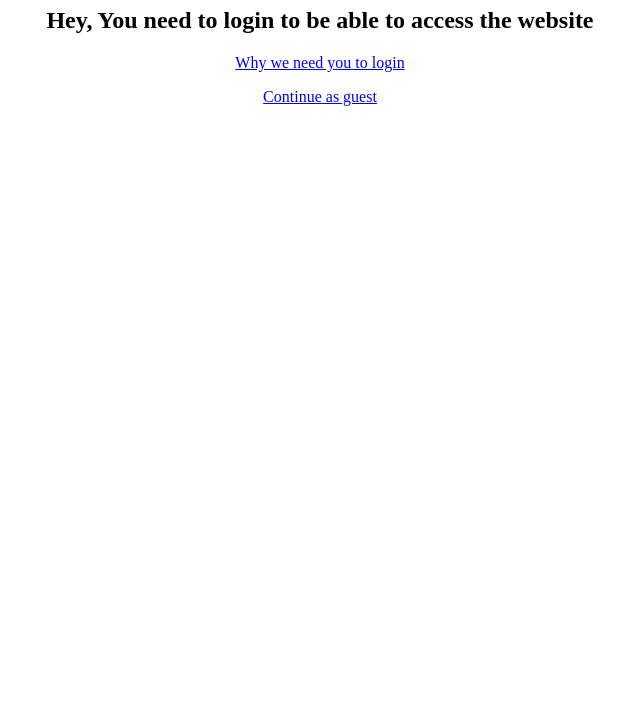
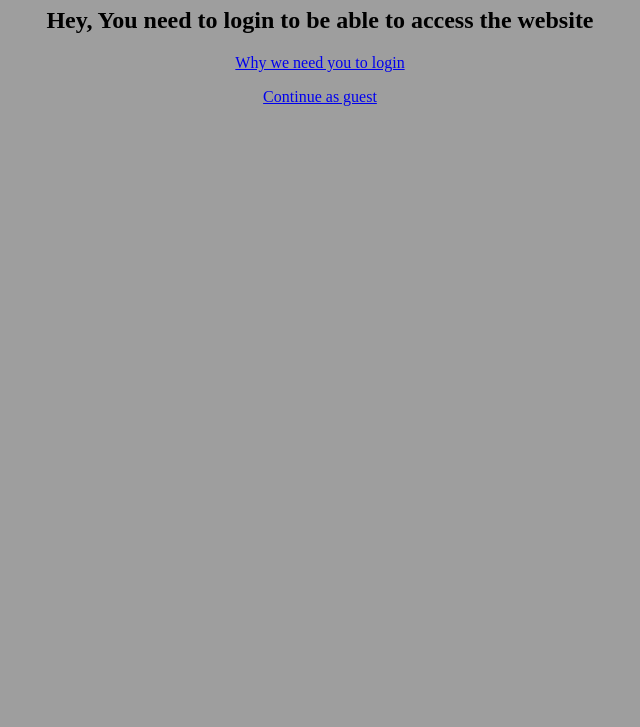
Before and after one commit to EwweKovacevic/nordicmc, a plain HTML site: page index.html in a window 1280 px wide. Shown: the part 73-800 px from the top of the page, without its empty margins (320-960 px from the left). Drawn offline with Linux system fonts and the light colour scheme; the site is published under a folder, as on GitHub Pages, so addresses that start at the root find nothing.

Commit message:
Update main.css

```diff
--- a/main.css
+++ b/main.css
@@ -2,5 +2,5 @@ h1 {
     color: blue
 }
 body {
-    background-image: url(/Images/mainbackground.png);
+    background-image: url(Images/mainbackground.png)
 }
```
